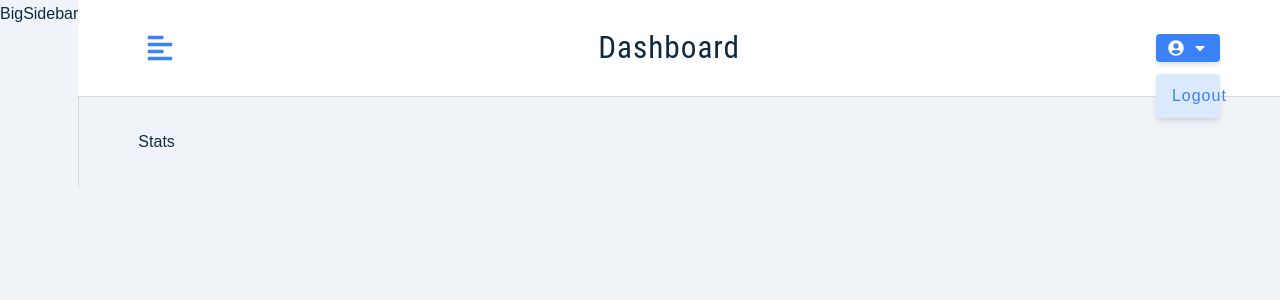
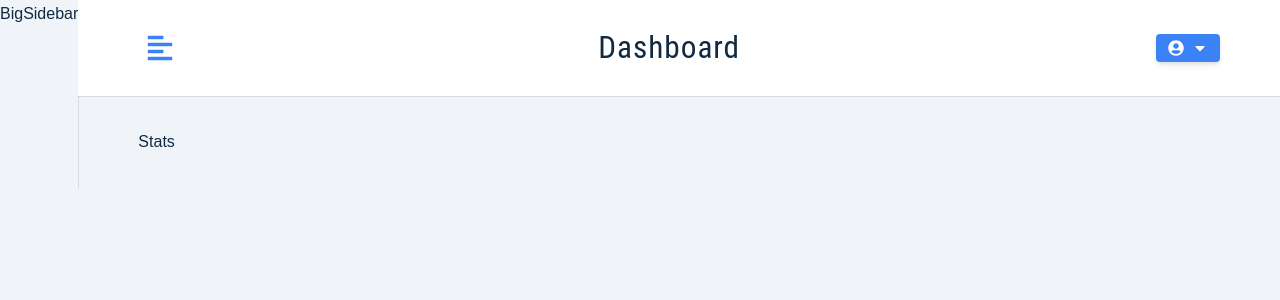
Before and after one commit to Razieh-Abedi/redux-toolkit-jobster, a React (Create React App) app: page / in a window 1280 px wide. Shown: the top 300 px of the page. Built offline with nearby package versions, Linux system fonts and the light colour scheme.

Commit message:
toggle dropdowm logout

```diff
--- a/src/components/Navbar.js
+++ b/src/components/Navbar.js
@@ -9,6 +9,7 @@
 function Navbar() {
   const dispatch = useDispatch();
   const { user } = useSelector((store) => store.user);
+  const [showLogout, setShowLogout] = useState(false);
 
   const toggle = () => {
     dispatch(toggleSidebar());
@@ -28,13 +29,13 @@
           <button
             type="button"
             className="btn"
-            onClick={() => console.log("toggle logout btn")}
+            onClick={() => setShowLogout(!showLogout)}
           >
             <FaUserCircle />
             {user && user.name}
             <FaCaretDown />
           </button>
-          <div className="dropdown show-dropdown">
+          <div className={showLogout ? "dropdown show-dropdown" : "dropdown"}>
             <button
               type="button"
               className="dropdown-btn"
```
